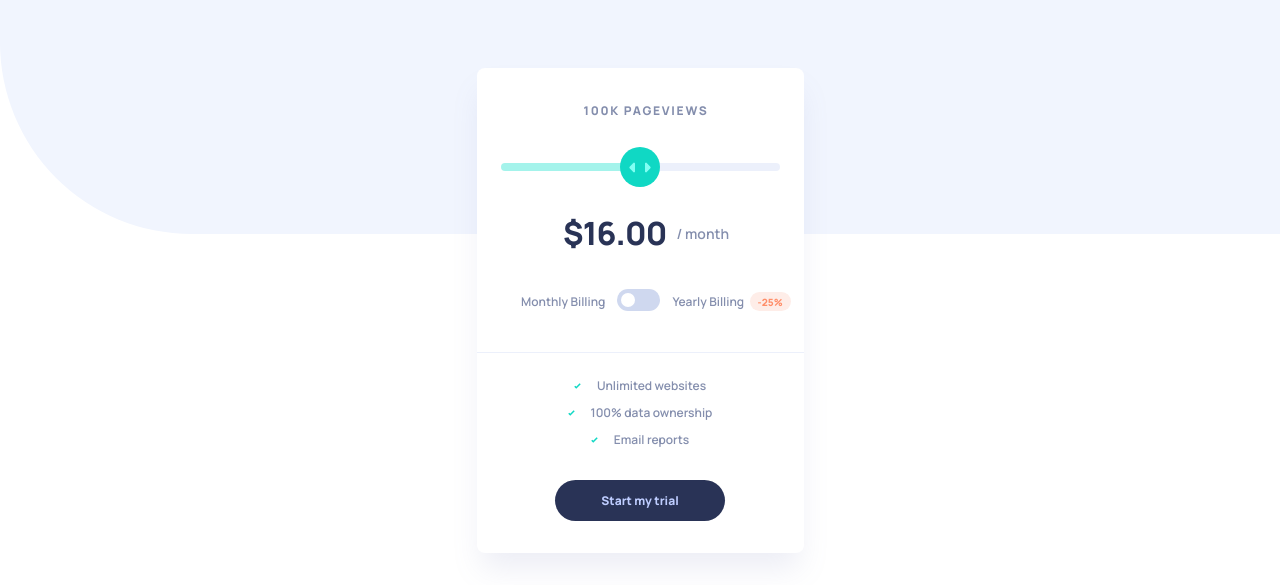
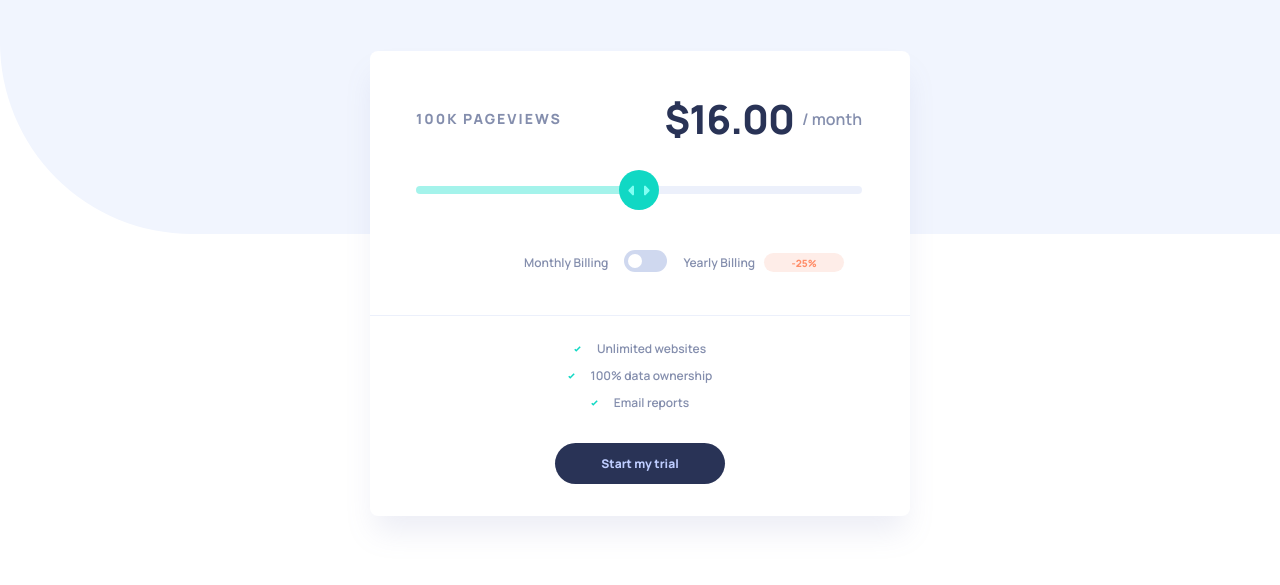
Before and after one commit to AdamHaniff/Interactive-Pricing-Component, a website built with Parcel: page index.html in a window 1280 px wide. Shown: the part 215-800 px from the top of the page. Built offline with nearby package versions, Linux system fonts and the light colour scheme.

Commit message:
Styled pricing__billing-discount in 768px layout

```diff
--- a/main.scss
+++ b/main.scss
@@ -326,4 +326,59 @@ body {
   }
 
   // *********** PRICING ***********
+  .pricing {
+    max-width: 54rem;
+    transform: translateY(-18.3rem);
+
+    &__info {
+      padding: 5.8rem 4.8rem 4rem 4.6rem;
+      position: relative;
+    }
+
+    &__traffic {
+      text-align: left;
+      font-size: 1.4rem;
+      letter-spacing: 0.2rem;
+      margin-bottom: initial;
+    }
+
+    &__traffic-slider {
+      margin-top: 5.8rem;
+      max-width: initial;
+      margin-bottom: 5.6rem;
+    }
+
+    &__price-per-month {
+      position: absolute;
+      top: 4rem;
+      right: 4.8rem;
+      gap: 0.8rem;
+      margin-bottom: initial;
+    }
+
+    &__price {
+      font-size: 4rem;
+      letter-spacing: -0.1rem;
+    }
+
+    &__per-month {
+      font-size: 1.6rem;
+    }
+
+    &__billing {
+      margin-left: 10.8rem;
+    }
+
+    &__toggle {
+      margin: 0 1.6rem;
+    }
+
+    &__billing-discount {
+      width: 8rem;
+      margin-left: 0.9rem;
+    }
+
+    &__features-start {
+    }
+  }
 }
```
Also changed, not shown: css/main.css, 1 other file.
